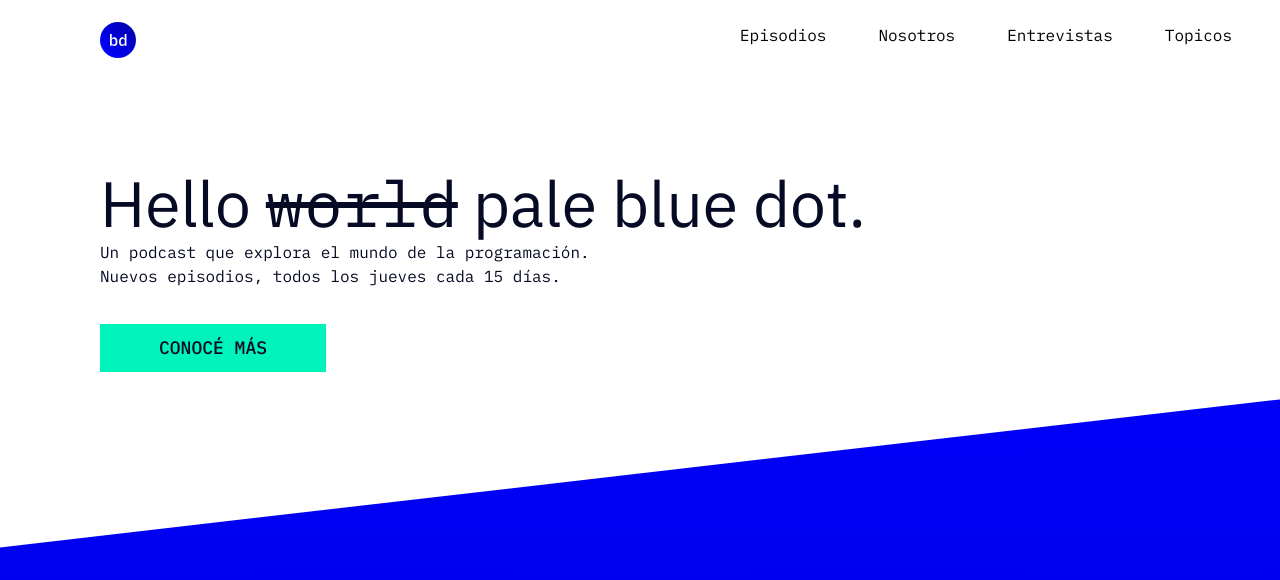
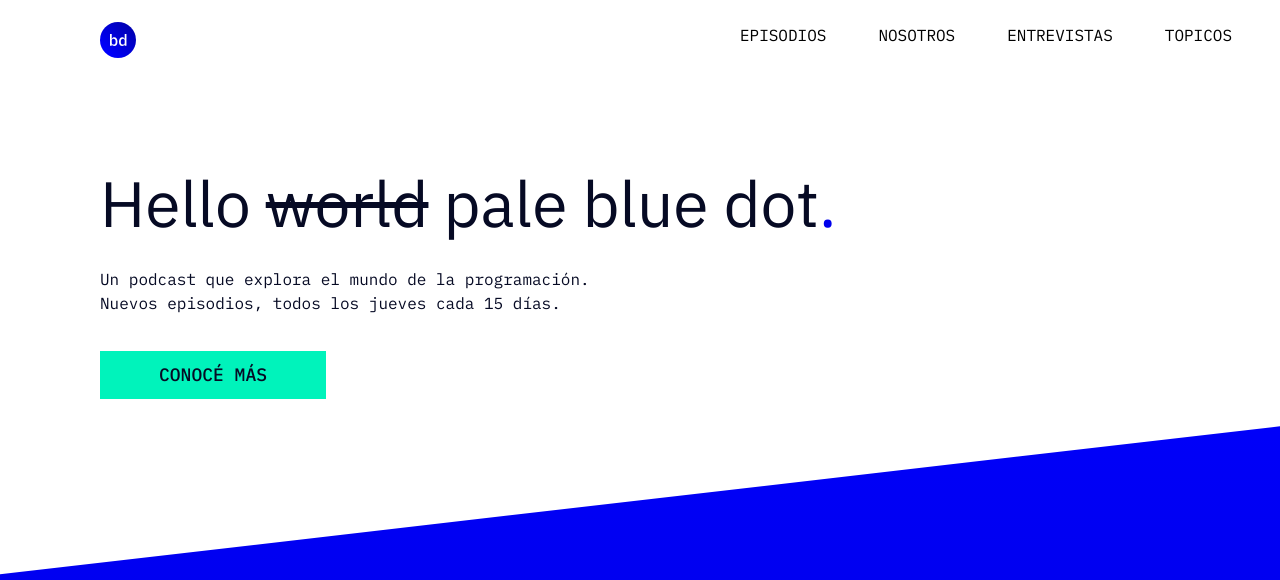
Before and after one commit to EtcGonza/Podcast, a plain HTML site: page index.html in a window 1280 px wide. Shown: the top 580 px of the page. Drawn offline with nearby package versions, Linux system fonts and the light colour scheme.

Commit message:
Correcion de medidas del header y agregado el punto azul

```diff
--- a/index.html
+++ b/index.html
@@ -75,16 +75,12 @@
 
     <section class="seccion-intro contenedor">
 
-        <div>
-            <h1 class="titulo-intro">Hello
-                <p class="world">world</p>
-                pale blue dot.
-            </h1>
-        </div>
+        <h1 class="titulo-intro">Hello
+            <span class="world">world</span> pale blue dot
+            <span class="punto">.</span>
+        </h1>
 
-        <div class="parrafo-intro">
-            <p>Un podcast que explora el mundo de la programación. Nuevos episodios, todos los jueves cada 15 días.</p>
-        </div>
+        <p class="parrafo-intro">Un podcast que explora el mundo de la programación. Nuevos episodios, todos los jueves cada 15 días.</p>
 
         <div class="contenedor-boton">
             <button>Conocé más</button>
--- a/styles/style.css
+++ b/styles/style.css
@@ -69,7 +69,7 @@ p {
 }
 
 @media (min-width: 1024px) {
-    .titulo-intro {
+    h1.titulo-intro {
         font-size: var(--title-size-web);
     }
     h2 {
@@ -156,6 +156,13 @@ button:hover {
     display: none;
 }
 
+.navegacion a {
+    font-family: 'IBM Plex Mono';
+    color: black;
+    text-transform: uppercase;
+    text-decoration: none;
+}
+
 .mobile-menu {
     font-size: 18px;
     margin-top: 16px;
@@ -171,7 +178,8 @@ button:hover {
 
 /*  */
 
-.titulo-intro {
+h1 {
+    display: flex;
     width: 250px;
     margin: 39px 0px 16px 0px;
 }
@@ -181,7 +189,7 @@ button:hover {
 }
 
 @media (min-width: 1024px) {
-    .titulo-intro {
+    h1.titulo-intro {
         width: 766px;
     }
     .parrafo-intro {
@@ -190,9 +198,14 @@ button:hover {
 }
 
 .world {
-    display: inline;
     font-size: var(--title-size-mobile);
     text-decoration: line-through;
+    /* HAY QUE ARREGLAR ESTE MARGIN POR OTRA COSA */
+    margin: 0 15px 0 15px;
+}
+
+.punto {
+    color: var(--azul);
 }
 
 @media (min-width: 1024px) {
@@ -204,9 +217,7 @@ button:hover {
         margin-top: 26px;
     }
     .navegacion a {
-        font-family: 'IBM Plex Mono';
-        text-decoration: none;
-        color: black;
+        font-size: var(--paragraph-size-web);
         margin-right: 48px;
     }
     .navegacion a:hover {
```
